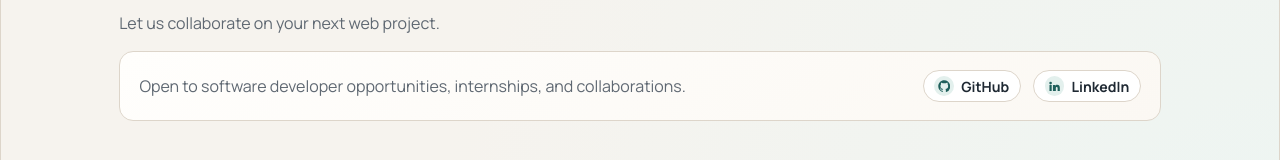
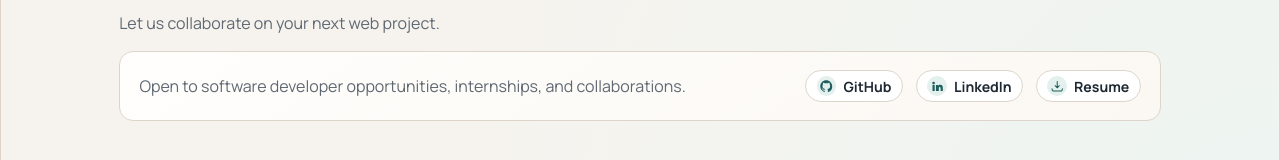
Before and after one commit to SagarXCode/portfolio, a React (Vite) app: page / in a window 1280 px wide. Shown: the part 1685-1845 px from the top of the page. Built offline with nearby package versions, Linux system fonts and the light colour scheme.

Commit message:
feat: add resume download button with icon and styling in the contact section

```diff
--- a/src/App.jsx
+++ b/src/App.jsx
@@ -245,6 +245,24 @@ function App() {
                   <span>LinkedIn</span>
                 </a>
               </div>
+
+              <div className="reveal reveal-button" style={{ animationDelay: '0.18s' }}>
+                <a
+                  className="text-link contact-link nav-lift"
+                  href={resumeUrl}
+                  target="_blank"
+                  rel="noopener noreferrer"
+                  aria-label="Resume download"
+                >
+                  <span className="contact-link-icon-wrap" aria-hidden="true">
+                    <svg className="contact-link-icon" viewBox="0 0 24 24" fill="none" stroke="currentColor" strokeWidth="2" strokeLinecap="round" strokeLinejoin="round">
+                      <path d="M12 15V3m0 12-4-4m4 4 4-4" />
+                      <path d="M2 17l.621 2.485A2 2 0 0 0 4.561 21h14.878a2 2 0 0 0 1.94-1.515L22 17" />
+                    </svg>
+                  </span>
+                  <span>Resume</span>
+                </a>
+              </div>
             </div>
           </div>
         </section>
```
